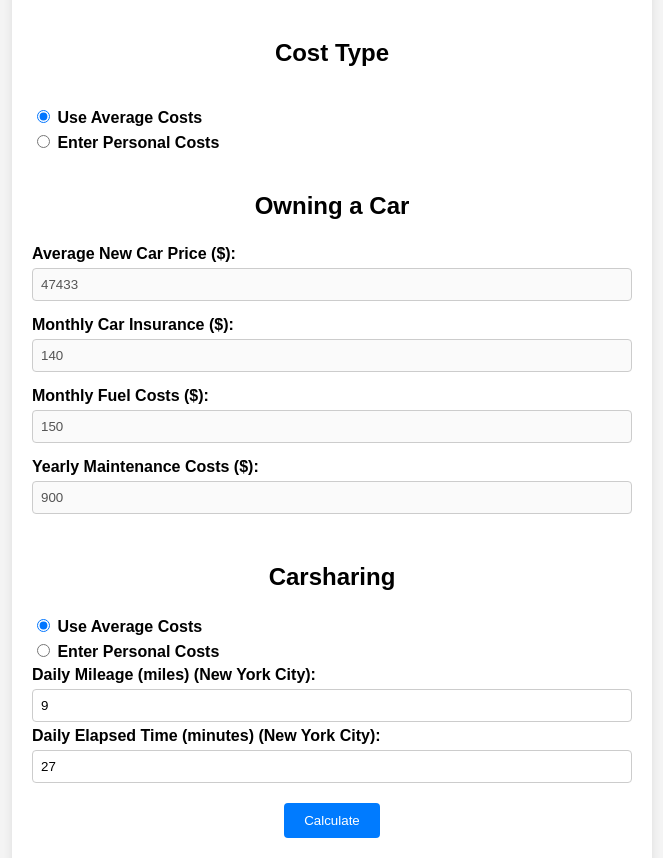
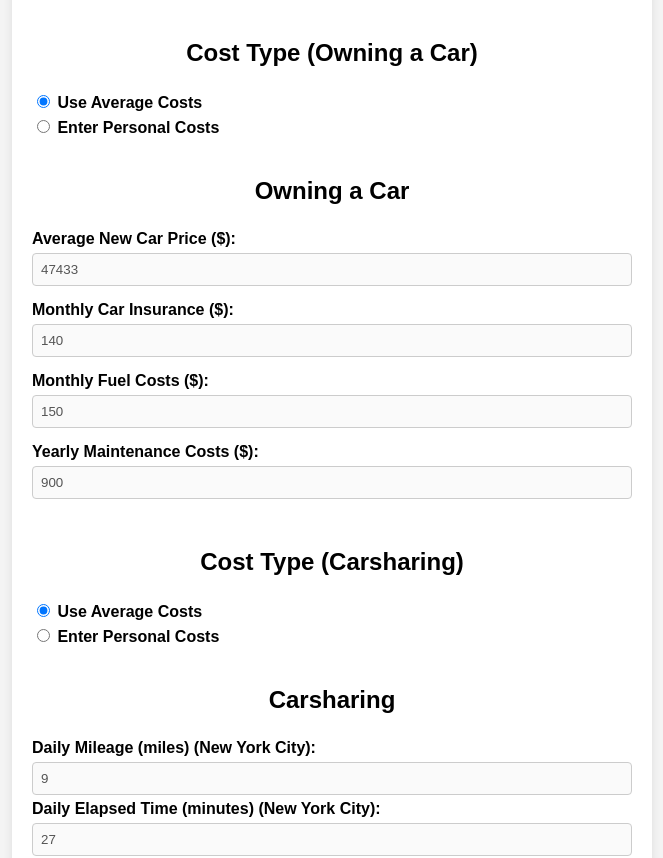
Before and after one commit to lunarcars/lunarcars.github.io, a plain HTML site: page index.html in a window 1280 px wide. Shown: the part 101-959 px from the top of the page, without its empty margins (308-971 px from the left). Drawn offline with nearby package versions, Linux system fonts and the light colour scheme.

Commit message:
Update index.html

```diff
--- a/index.html
+++ b/index.html
@@ -10,8 +10,8 @@
     <div class="container">
         <h1>Car Cost Comparison</h1>
         <form id="costForm">
-            <h2>Cost Type</h2>
             <div>
+                <h2>Cost Type (Owning a Car)</h2>
                 <label>
                     <input type="radio" name="costType" value="average" checked onclick="toggleInputs('owningCar', false)"> Use Average Costs
                 </label>
@@ -40,9 +40,8 @@
                 </div>
             </div>
 
-            <div id="carSharing">
-                <h2>Carsharing</h2>
             <div>
+                <h2>Cost Type (Carsharing)</h2>
                 <label>
                     <input type="radio" name="carSharingCostType" value="average" checked onclick="toggleInputs('carSharing', false)"> Use Average Costs
                 </label>
@@ -50,13 +49,16 @@
                     <input type="radio" name="carSharingCostType" value="personal" onclick="toggleInputs('carSharing', true)"> Enter Personal Costs
                 </label>
             </div>
+
+            <div id="carSharing">
+                <h2>Carsharing</h2>
                 <div>
                     <label for="mileage">Daily Mileage (miles) (New York City):</label>
-                    <input type="number" id="mileage" value="9" oninput="updateCarsharingCost()">
+                    <input type="number" id="mileage" value="9" oninput="updateCarsharingCost()" disabled>
                 </div>
                 <div>
                     <label for="elapsedTime">Daily Elapsed Time (minutes) (New York City):</label>
-                    <input type="number" id="elapsedTime" value="27" oninput="updateCarsharingCost()">
+                    <input type="number" id="elapsedTime" value="27" oninput="updateCarsharingCost()" disabled>
                 </div>
             </div>
 
```
Lines whose indentation alone changed are shown as unchanged.
